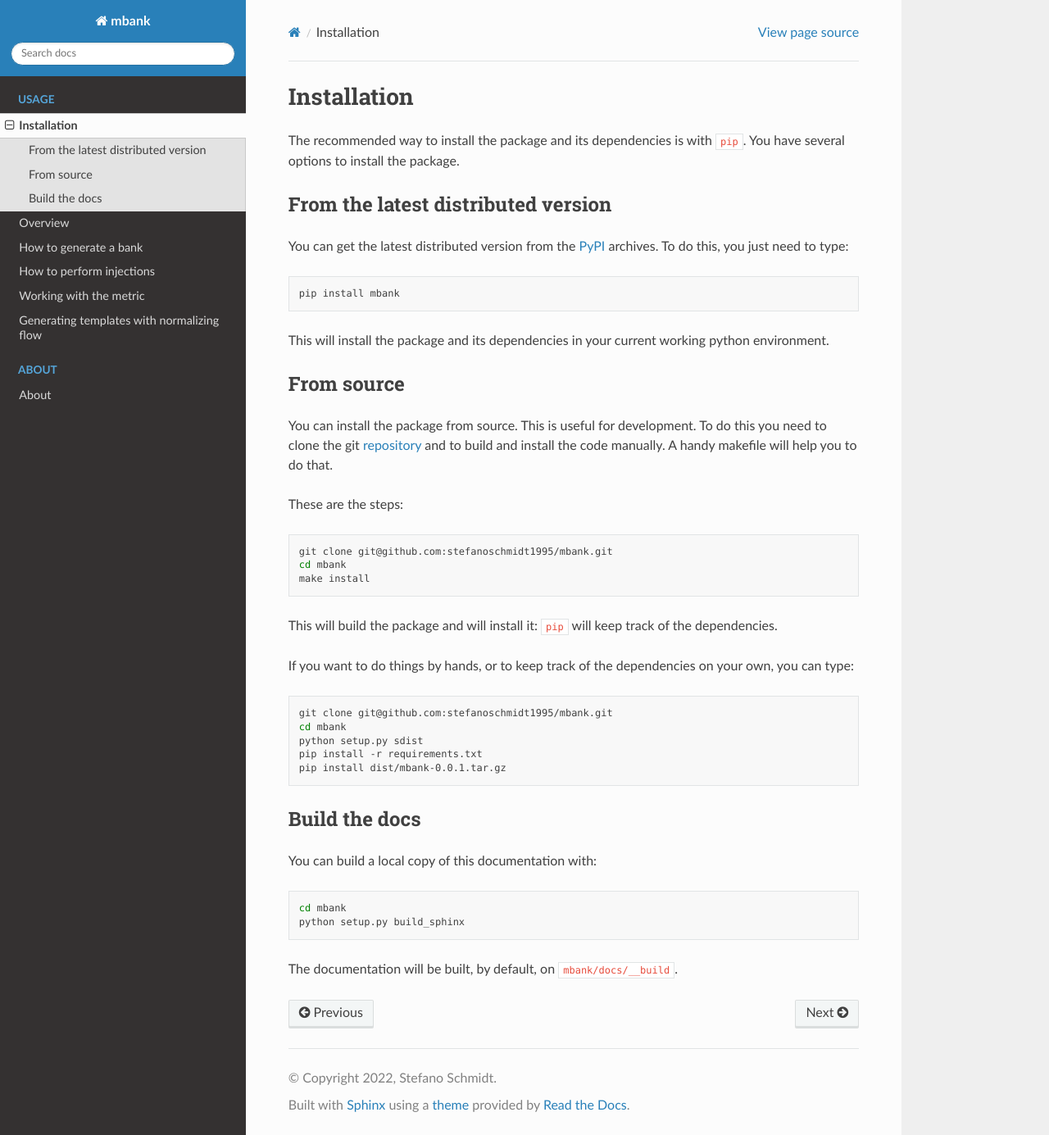
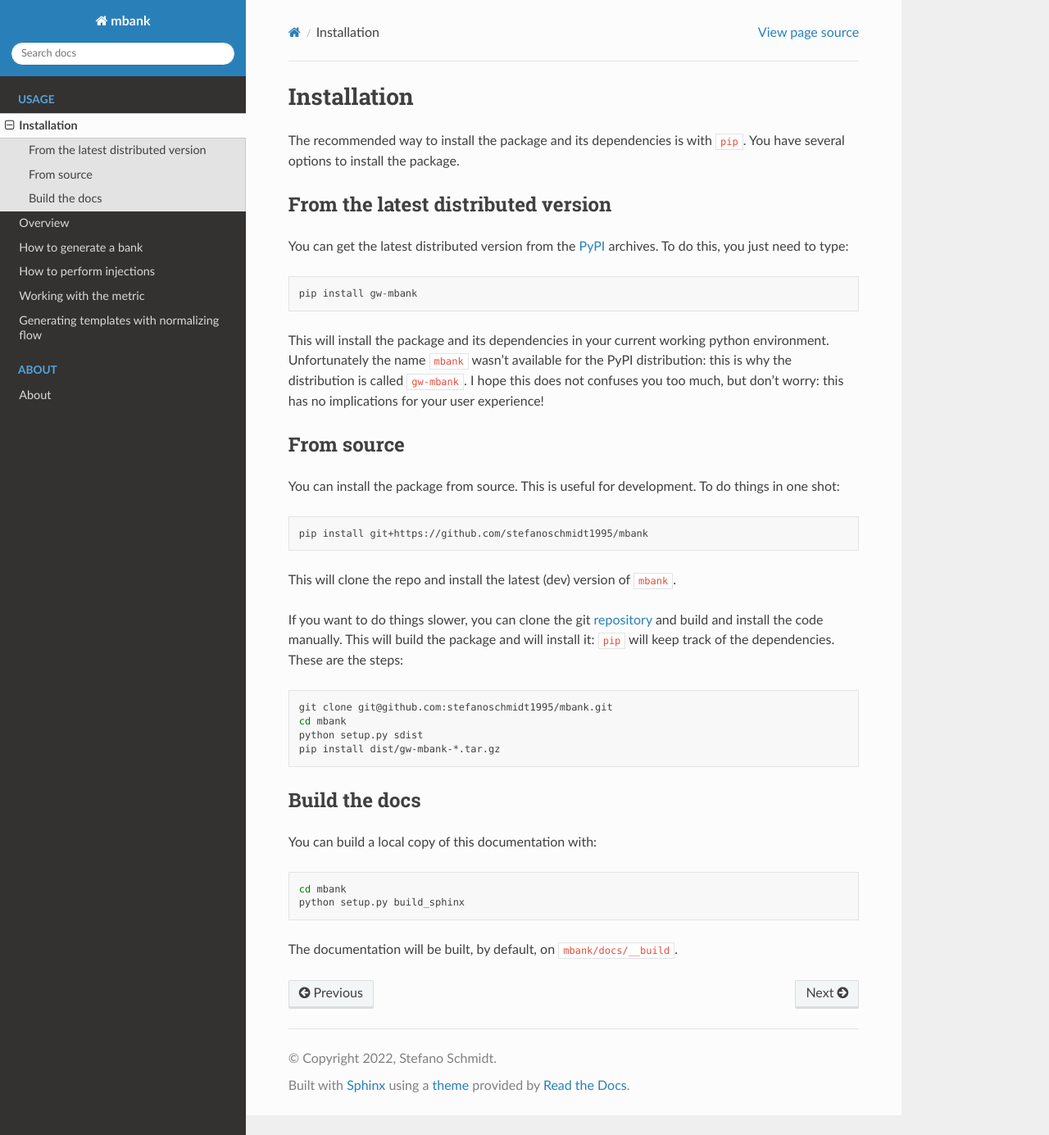
Before and after one commit to stefanoschmidt1995/mbank, a Sphinx documentation site: the page built from docs/usage/install.md, in a window 1280 px wide and 1385 px high. Shown: the whole window at 82% size. Built offline with Sphinx 7.4.7 and the Read the Docs theme 2.0.0, drawn with Linux system fonts in a browser that asks for light colours.

Commit message:
Added gw-bank as package name and docs updated accordingly

````diff
--- a/docs/usage/install.md
+++ b/docs/usage/install.md
@@ -10,35 +10,30 @@ You can get the latest distributed version from the [PyPI](https://pypi.org/proj
 To do this, you just need to type:
 
 ```
-pip install mbank
+pip install gw-mbank
 ```
 
 This will install the package and its dependencies in your current working python environment.
+Unfortunately the name `mbank` wasn't available for the PyPI distribution: this is why the distribution is called `gw-mbank`. I hope this does not confuses you too much, but don't worry: this has no implications for your user experience!
 
 ## From source
 
 You can install the package from source. This is useful for development.
-To do this you need to clone the git [repository](https://github.com/stefanoschmidt1995/mbank) and to build and install the code manually. A handy makefile will help you to do that.
+To do things in one shot:
+```Bash
+pip install git+https://github.com/stefanoschmidt1995/mbank
+```
+This will clone the repo and install the latest (dev) version of `mbank`.
 
+If you want to do things slower, you can clone the git [repository](https://github.com/stefanoschmidt1995/mbank) and build and install the code manually.
+This will build the package and will install it: `pip` will keep track of the dependencies.
 These are the steps:
-
-
-```Bash
-git clone git@github.com:stefanoschmidt1995/mbank.git
-cd mbank
-make install
-```
-
-This will build the package and will install it: `pip` will keep track of the dependencies.
-
-If you want to do things by hands, or to keep track of the dependencies on your own, you can type:
 
 ```Bash
 git clone git@github.com:stefanoschmidt1995/mbank.git
 cd mbank
 python setup.py sdist
-pip install -r requirements.txt
-pip install dist/mbank-0.0.1.tar.gz
+pip install dist/gw-mbank-*.tar.gz
 ```
 
 ## Build the docs
--- a/setup.py
+++ b/setup.py
@@ -17,7 +17,7 @@ with open("README.md", "r") as fh:
 	long_description = fh.read()
 
 setuptools.setup(
-	name="mbank",
+	name="gw-mbank",
 	version="0.0.0",
 	author="Stefano Schmidt",
 	author_email="stefanoschmidt1995@gmail.com",
````
Also changed, not shown: README.md (+2 -2 lines).
